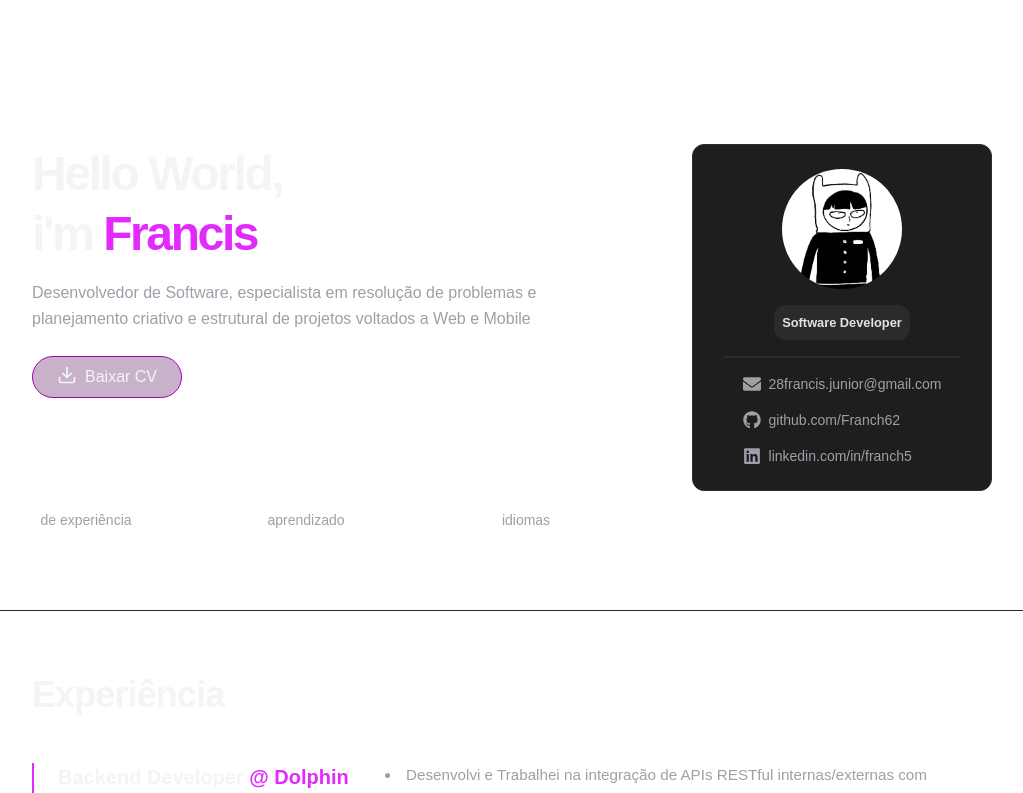
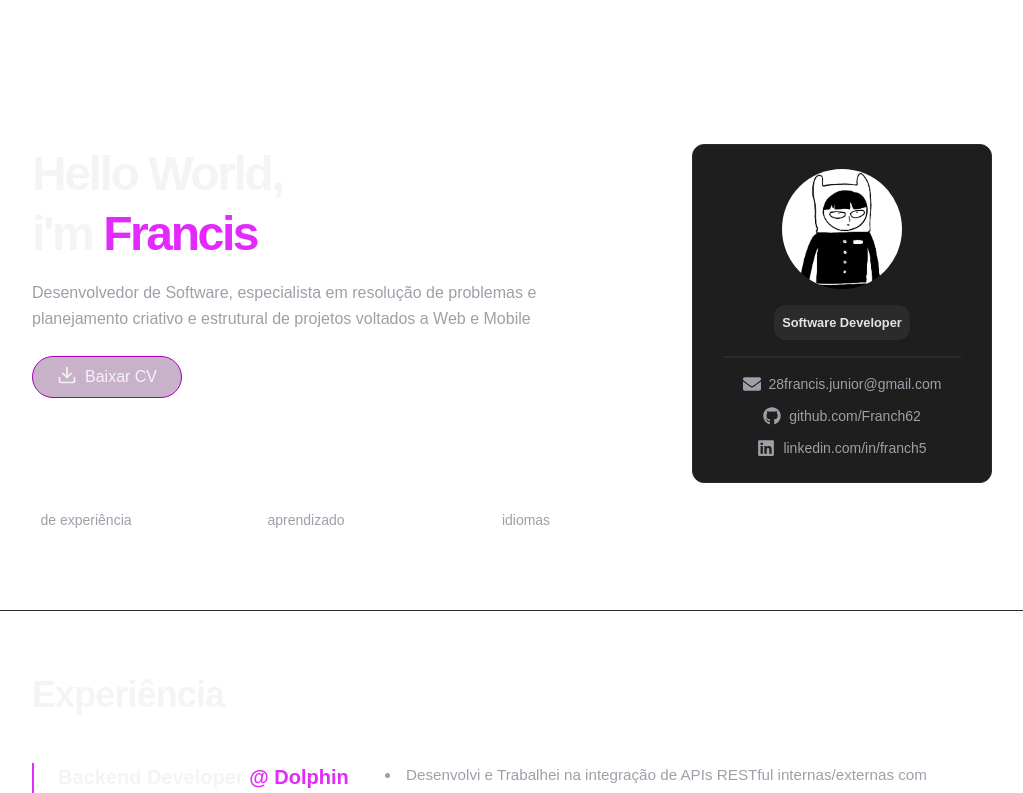
Before and after one commit to Franch62/portfolio, a Next.js app: page / in a window 1280 px wide. Shown: the top 793 px of the page, without its empty margins (128-1151 px from the left). Built offline with nearby package versions, Linux system fonts and the light colour scheme.

Commit message:
fix: improve layout and add comments in Profile component

```diff
--- a/components/Profile.tsx
+++ b/components/Profile.tsx
@@ -21,6 +21,7 @@ export const Profile = () => {
 
   return (
     <div className="bg-[#1e1e1f] border border-[#2b2b2c] rounded-xl w-[300px] flex flex-col items-center justify-between transition-all duration-300 overflow-hidden">
+      {/* Avatar + Função */}
       <div
         className={`flex ${
           isDesktop
@@ -45,6 +46,7 @@ export const Profile = () => {
 
       <hr className="border border-[#2b2b2c] w-[80%] my-4" />
 
+      {/* Links */}
       <AnimatePresence>
         {(expanded || isDesktop) && (
           <motion.div
@@ -52,7 +54,10 @@ export const Profile = () => {
             animate={{ opacity: 1, height: "auto" }}
             exit={{ opacity: 0, height: 0 }}
             transition={{ duration: 0.3 }}
-            className="flex flex-col gap-4 mb-6 text-zinc-400 text-sm"
+            className={`
+              flex flex-wrap justify-center gap-4 mb-6 text-zinc-400 text-sm
+              md:flex-col md:items-center md:text-left md:gap-3
+            `}
           >
             <a
               href="mailto:28francis.junior@gmail.com"
@@ -84,6 +89,7 @@ export const Profile = () => {
         )}
       </AnimatePresence>
 
+      {/* Botão de expandir no mobile */}
       {!isDesktop && (
         <button
           onClick={() => setExpanded(!expanded)}
```
